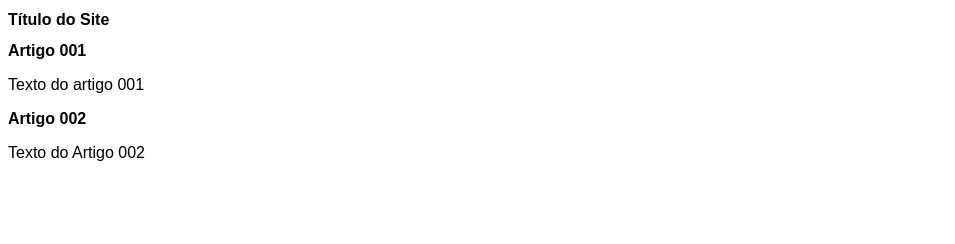
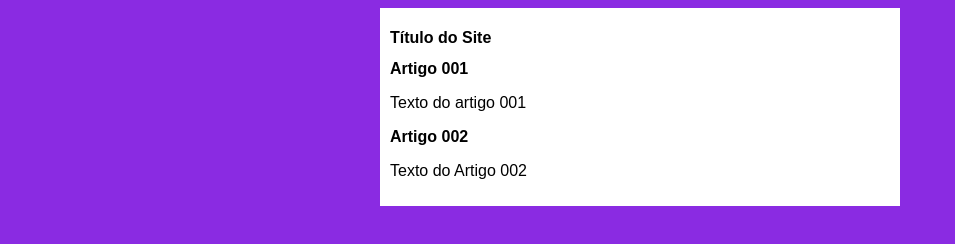
Before and after one commit to AndreIgnacio1986/projeto-site, a plain HTML site: page index.html in a window 1280 px wide. Shown: the whole page, without its empty margins (0-955 px from the left). Drawn offline with Linux system fonts and the light colour scheme.

Commit message:
Defined some visual atributes
Added body and main especifications

```diff
--- a/estilos/style.css
+++ b/estilos/style.css
@@ -2,3 +2,16 @@
     font-family: Arial, Helvetica, sans-serif;
     font-size: 16px;
 }
+
+body {
+    background-color: blueviolet;
+}
+
+main {
+
+    background-color: white;
+    width: 500px;
+    margin: auto;
+    padding: 10px;
+    box-shadow: 3px, 3px, 5px black;
+}
```
